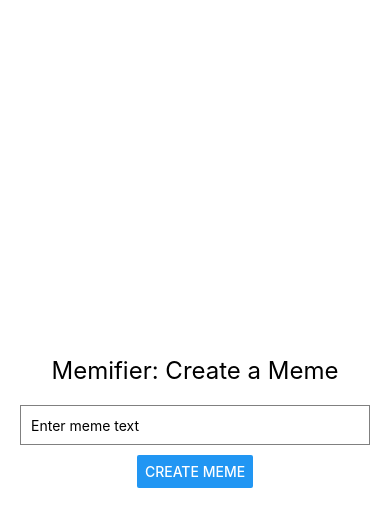
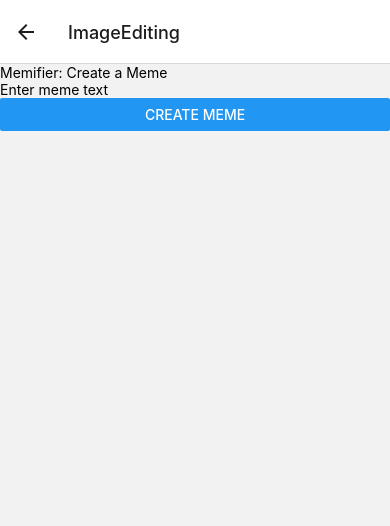
Before and after one commit to johnpierrre/hackathon, a React Native app in the folder Memifier/: screen /ImageEditing in a window 390 px wide. Shown: the top 526 px of the page. Built offline with nearby package versions, Linux system fonts and the light colour scheme.

Commit message:
v0.1.0 - First shell of the app built

```diff
--- a/Memifier/App.js
+++ b/Memifier/App.js
@@ -1,45 +1,22 @@
 import React from 'react';
-import { StyleSheet, Text, View, TextInput, Button } from 'react-native';
+import { NavigationContainer } from '@react-navigation/native';
+import { createNativeStackNavigator } from '@react-navigation/native-stack';
+import { Button, View, StyleSheet } from 'react-native';
+import HomePage from './pages/HomePage/HomePage';
+import ImageEditingPage from './pages/ImageEditingPage/ImageEditingPage';
+import VideoEditingPage from './pages/VideoEditingPage/VideoEditingPage';
+const Stack = createNativeStackNavigator();
 
-export default function App() {
-  const [text, setText] = React.useState('');
+const App = () => {
+  return (
+    <NavigationContainer>
+      <Stack.Navigator initialRouteName="HomePage">
+        <Stack.Screen name="HomePage" component={HomePage} />
+        <Stack.Screen name="ImageEditing" component={ImageEditingPage} />
+        <Stack.Screen name="VideoEditing" component={VideoEditingPage} />
+      </Stack.Navigator>
+    </NavigationContainer>
+  );
+};
 
-  const handleCreateMeme = () => {
-    // Handle meme creation logic (e.g., send to backend)
-    console.log('Meme created with text:', text);
-  };
-
-  return (
-    <View style={styles.container}>
-      <Text style={styles.title}>Memifier: Create a Meme</Text>
-      <TextInput
-        style={styles.input}
-        placeholder="Enter meme text"
-        value={text}
-        onChangeText={setText}
-      />
-      <Button title="Create Meme" onPress={handleCreateMeme} />
-    </View>
-  );
-}
-
-const styles = StyleSheet.create({
-  container: {
-    flex: 1,
-    justifyContent: 'center',
-    alignItems: 'center',
-    padding: 20,
-  },
-  title: {
-    fontSize: 24,
-    marginBottom: 20,
-  },
-  input: {
-    height: 40,
-    borderColor: 'gray',
-    borderWidth: 1,
-    marginBottom: 10,
-    width: '100%',
-    paddingHorizontal: 10,
-  },
-});
+export default App;
--- /dev/null
+++ b/Memifier/pages/HomePage/HomePage.js
@@ -0,0 +1,22 @@
+import React from 'react';
+import { View, Button, StyleSheet } from 'react-native';
+
+const HomePage = ({ navigation }) => {
+  return (
+    <View style={styles.container}>
+      <Button title="Go to Image Editing" onPress={() => navigation.navigate('ImageEditing')} />
+      <Button title="Go to Video Editing" onPress={() => navigation.navigate('VideoEditing')} />
+    </View>
+  );
+};
+
+const styles = StyleSheet.create({
+  container: {
+    flex: 1,
+    justifyContent: 'center',
+    alignItems: 'center',
+    padding: 20,
+  },
+});
+
+export default HomePage;
--- /dev/null
+++ b/Memifier/pages/ImageEditingPage/ImageEditingPage.css
@@ -0,0 +1,39 @@
+.container {
+    flex: 1;
+    justify-content: center;
+    align-items: center;
+    padding: 20px;
+
+}
+
+.title {
+    font-size: 24px;
+    margin-bottom: 20px;
+}
+
+.input {
+    height: 60px;
+    border-color: gray;
+    border-width: 1px;
+    margin-bottom: 10px;
+    width: 80%;
+    padding: 10px;
+    text-align: center;
+}
+
+.memeContainer {
+    margin: 10px 0;
+    align-items: center;
+}
+
+.memeImage {
+    width: 100px;
+    height: 100px;
+    margin-bottom: 5px;
+}
+
+.generatedMeme {
+    margin-top: 20px;
+    width: 200px;
+    height: 200px;
+}
--- /dev/null
+++ b/Memifier/pages/ImageEditingPage/ImageEditingPage.js
@@ -0,0 +1,49 @@
+import React, { useEffect, useState } from 'react';
+import { StyleSheet, Text, View, TextInput, Button, FlatList, Image } from 'react-native';
+import styles from './ImageEditingPage.css';
+
+const ImageEditingPage = () => {
+  const [text, setText] = useState('');
+  const [memes, setMemes] = useState([]);
+  const [selectedMeme, setSelectedMeme] = useState(null);
+  const [generatedMemeUrl, setGeneratedMemeUrl] = useState('');
+
+  useEffect(() => {
+    // fetchMemes();
+  }, []);
+
+  const handleCreateMeme = async () => {
+    console.log(text);
+    alert('Meme creation logic undefined');
+  };
+
+  return (
+    <View style={styles.container}>
+      <Text style={styles.title}>Memifier: Create a Meme</Text>
+      <TextInput
+        style={styles.input}
+        placeholder="Enter meme text"
+        value={text}
+        onChangeText={setText}
+      />
+      <Button title="Create Meme" onPress={handleCreateMeme} />
+
+      <FlatList
+        data={memes}
+        keyExtractor={item => item.id.toString()}
+        renderItem={({ item }) => (
+          <View style={styles.memeContainer}>
+            <Image source={{ uri: item.url }} style={styles.memeImage} resizeMode="cover" />
+            <Button title="Select" onPress={() => setSelectedMeme(item)} />
+          </View>
+        )}
+      />
+
+      {generatedMemeUrl ? (
+        <Image source={{ uri: generatedMemeUrl }} style={styles.generatedMeme} resizeMode="cover"/>
+      ) : null}
+    </View>
+  );
+};
+
+export default ImageEditingPage;
--- /dev/null
+++ b/Memifier/pages/VideoEditingPage/VideoEditingPage.js
@@ -0,0 +1,21 @@
+import React from 'react';
+import { View, Text, StyleSheet } from 'react-native';
+
+const VideoEditingPage = () => {
+  return (
+    <View style={styles.container}>
+      <Text>Video Editing Page</Text>
+      {/* Add your video editing functionality here */}
+    </View>
+  );
+};
+
+const styles = StyleSheet.create({
+  container: {
+    flex: 1,
+    justifyContent: 'center',
+    alignItems: 'center',
+  },
+});
+
+export default VideoEditingPage;
```
Also changed, not shown: Memifier/package.json (+6 -1 lines), Memifier/pages/HomePage/HomePage.css (added), 2 other files (tests, documents, lock files or other folders).
